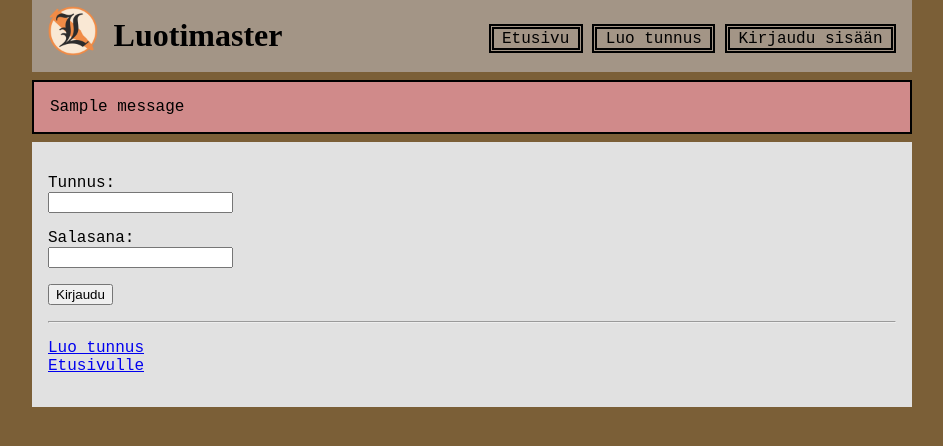
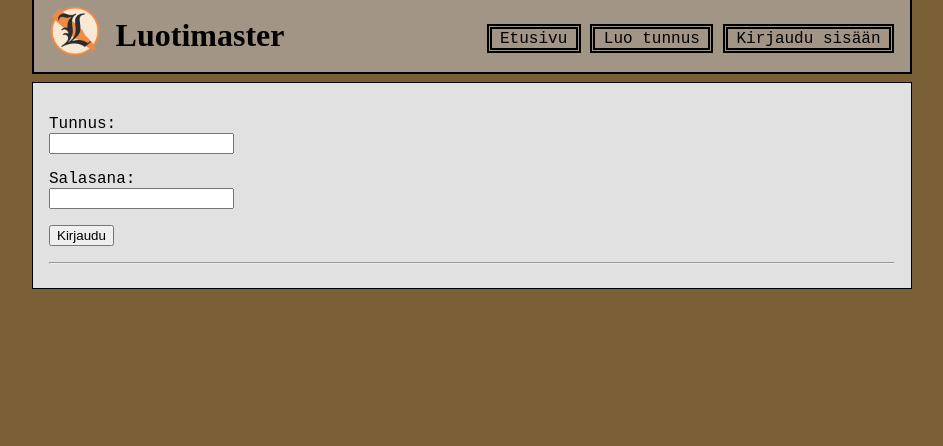
Before and after one commit to meemelii/luotimaster, a Flask app: page /login in a window 1280 px wide. Shown: the top 446 px of the page, without its empty margins (168-1111 px from the left). Run offline with Flask 3, Linux system fonts and the light colour scheme; one stand-in notice (Sample message) is shown.

Commit message:
Improved visuals, added different flash categories for errors and info

```diff
--- a/app.py
+++ b/app.py
@@ -73,7 +73,7 @@ def new_report():
     check_csrf()
     target_id = request.form["kohde"]
     event_id = events.add_event(session["user_id"], target_id)
-    flash("Tapahtuma luotu! Voit halutessasi antaa lisätietoja tapahtumasta.")
+    flash("Tapahtuma luotu! Voit halutessasi antaa lisätietoja tapahtumasta.", "info")
     return redirect("/event/" + str(event_id) + "/edit")
 
 @app.route("/event/<int:event_id>")
@@ -147,7 +147,7 @@ def delete_event(event_id):
         if "continue" in request.form:
             check_csrf()
             events.delete_event(event_id)
-            flash("Tapahtuma poistettu.")
+            flash("Tapahtuma poistettu.", "info")
             return redirect("/events")
     return redirect("/events/"+ str(event_id))
 
@@ -207,16 +207,16 @@ def add_image():
         check_csrf()
         file = request.files["image"]
         if not file.filename.endswith(".jpg"):
-            flash("VIRHE: väärä tiedostomuoto")
+            flash("Väärä tiedostomuoto!", "error")
             return redirect("/add_image")
         image = file.read()
         if len(image) > 100 * 1024:
-            flash("VIRHE: liian suuri kuva")
+            flash("Liian suuri kuva", "error")
             return redirect("/add_image")
         user_id = session["user_id"]
         username = session["username"]
         users.update_image(user_id, image)
-        flash("Kuvan lisäys onnistui!")
+        flash("Kuvan lisäys onnistui!", "info")
         return redirect("/user/" + username)
 
 @app.route("/image/<string:username>")
@@ -238,25 +238,25 @@ def register():
 def create():
     username = request.form["username"]
     if not username or len(username) > 20:
-        flash("VIRHE: Käyttäjätunnus on virheellinen!")
+        flash("Käyttäjätunnus on virheellinen!", "error")
         filled = {"username": username}
         return render_template("register.html", filled=filled)
     password1 = request.form["password1"]
     if not password1 or len(password1) > 20:
-        flash("VIRHE: Salasana on virheellinen!")
+        flash("Salasana on virheellinen!", "error")
         filled = {"username": username}
         return render_template("register.html", filled=filled)
     password2 = request.form["password2"]
     if password1 != password2:
-        flash("VIRHE: salasanat eivät täsmää!")
+        flash("Salasanat eivät täsmää!", "error")
         filled = {"username": username}
         return render_template("register.html", filled=filled)
     try:
         users.create_user(username, password1)
-        flash("Tunnus luotu, voit nyt kirjautua sisään.")
+        flash("Tunnus luotu, voit nyt kirjautua sisään.", "info")
         return redirect("/login")
     except sqlite3.IntegrityError:
-        flash("VIRHE: tunnus on jo varattu")
+        flash("Tunnus on jo varattu!", "error")
         filled = {"username": username}
         return render_template("register.html", filled=filled)
 
@@ -274,7 +274,7 @@ def login():
             session["csrf_token"] = secrets.token_hex(16)
             session["username"] = username
             return redirect("/")
-        flash("VIRHE: väärä tunnus tai salasana")
+        flash("Väärä tunnus tai salasana!", "error")
         filled = {"username": username}
         return render_template("login.html", filled=filled)
 
@@ -292,5 +292,5 @@ def require_login():
 def logout():
     del session["user_id"]
     del session["username"]
-    flash("Olet kirjautunut ulos.")
+    flash("Olet kirjautunut ulos.", "info")
     return redirect("/")
--- a/static/main.css
+++ b/static/main.css
@@ -9,8 +9,8 @@ body {
     background-color: rgb(163, 149, 134);
     margin: 0;
     padding: 0 ;
-
-
+    border: 2px rgb(0, 0, 0);
+    border-style: none solid solid solid;
   }
 
   upperbar ul {
@@ -84,6 +84,13 @@ body {
     border: 2px solid rgb(0, 0, 0);
     margin: 0.5em 0;
     padding: 1em;
+    background-color: rgb(167, 210, 158);
+    color: rgb(0, 0, 0);
+  }
+  .error {
+    border: 2px solid rgb(0, 0, 0);
+    margin: 0.5em 0;
+    padding: 1em;
     background-color: rgb(208, 138, 138);
     color: rgb(0, 0, 0);
   }
@@ -92,6 +99,7 @@ body {
     background-color: rgb(225, 225, 225);
     padding: 1em;
     margin: 0.5em 0;
+    border: 1px solid rgb(0, 0, 0);
   }
   .event {
     border: 2px solid black;
--- a/templates/layout.html
+++ b/templates/layout.html
@@ -32,11 +32,21 @@
         </ul>
       </upperbar>
       </div>
-  {% for message in get_flashed_messages() %}
-  <p class="info">
-    {{ message }}
-  </p>
-  {% endfor %}
+  {% with messages = get_flashed_messages(with_categories=true)%}
+    {% if messages%}
+      {% for category, message in messages %}
+          {% if category == "error" %}
+          <div class="error">
+            VIRHE: {{ message }}
+          </div>
+            {% endif %}
+          {% if category == "info" %}
+          <div class="info">
+            {{ message }}</div>
+          {% endif %}
+      {% endfor %}
+    {% endif %}
+  {% endwith %}
 
   <div class="content">
     {% block content %}{% endblock %}
--- a/templates/login.html
+++ b/templates/login.html
@@ -32,10 +32,6 @@
   </form>
   {% endif %}
   <hr />
-  <p>
-    <a href="/register">Luo tunnus</a> <br />
-    <a href="/">Etusivulle</a>
-  </p>
 
 </body>
 {% endblock %}
--- a/templates/murders.html
+++ b/templates/murders.html
@@ -58,7 +58,6 @@
       </p>
       <hr />
 
-  <hr />
 
 </body>
 {% endblock %}
```
